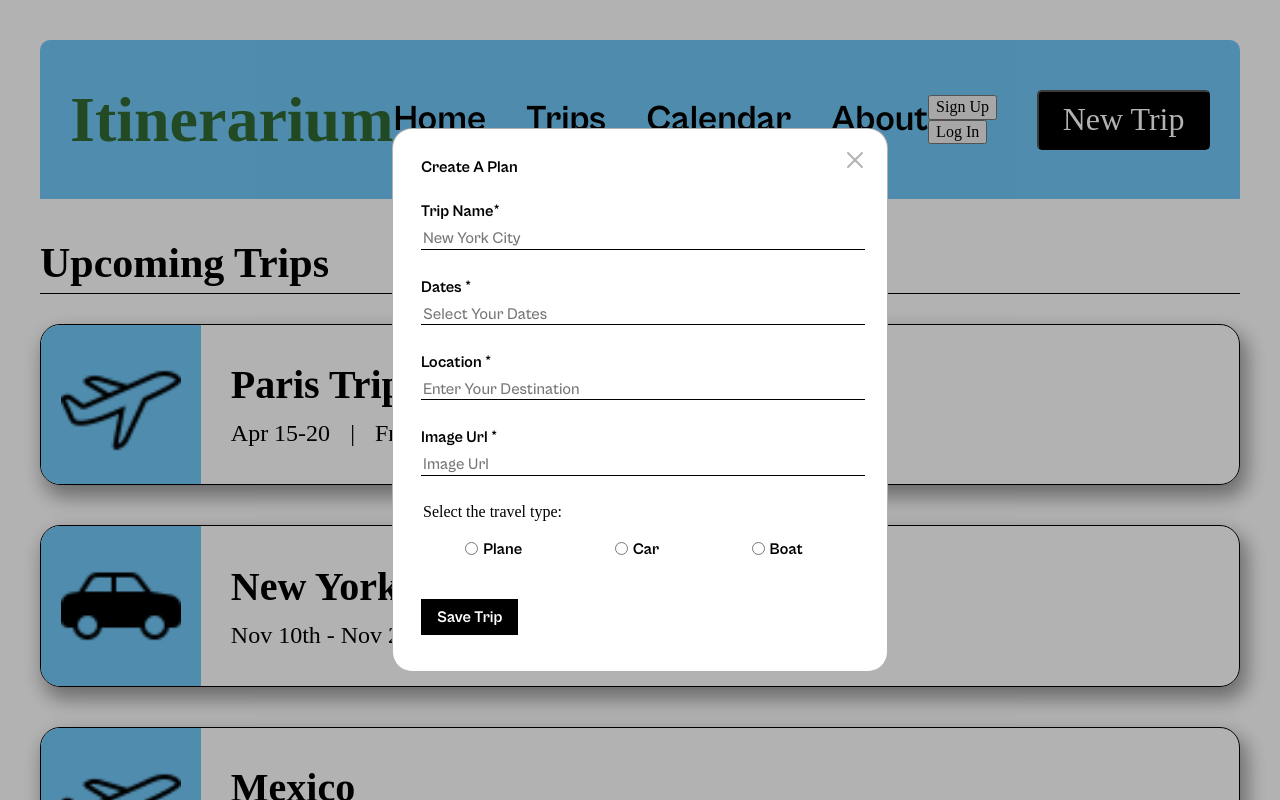
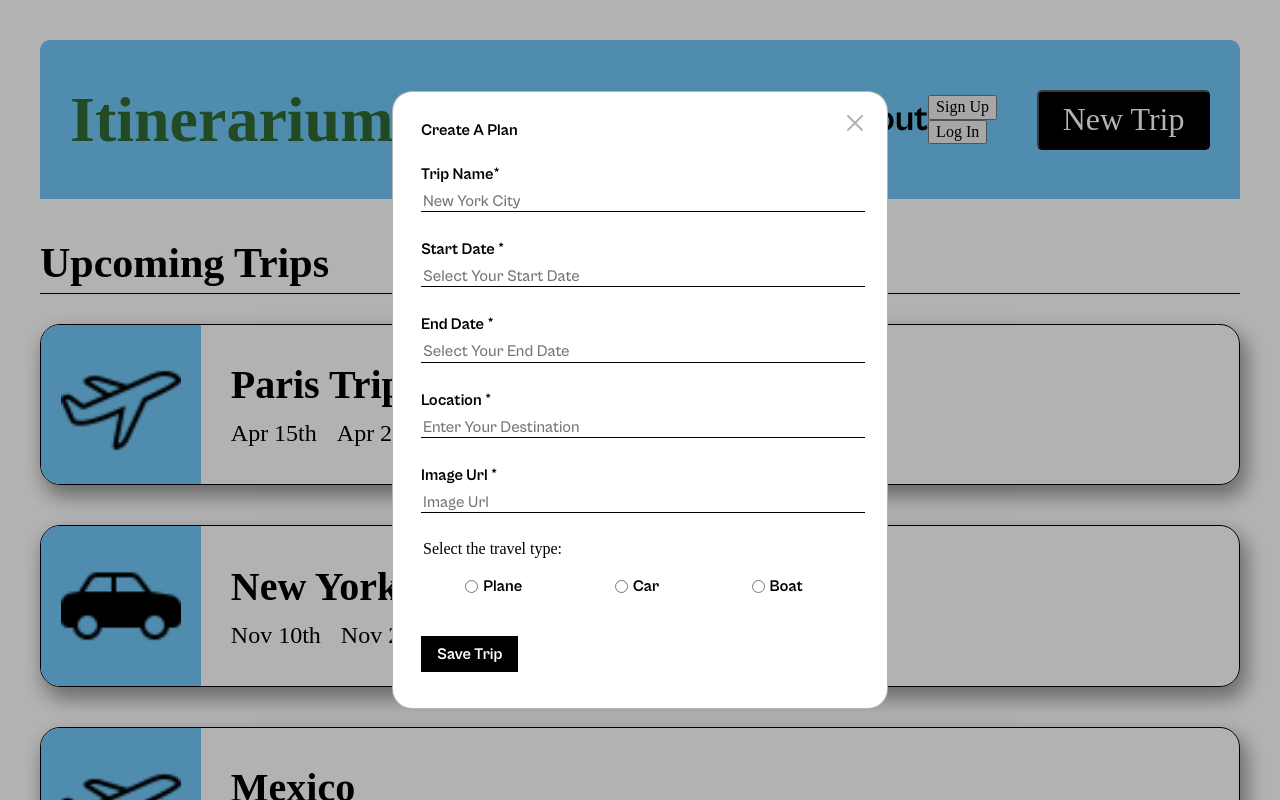
Before and after one commit to RyBCreates/june_code_jam, a React (Vite) app: page / in a window 1280 px wide. Both pictures are taken after a click on the button "New Trip". Shown: the top 800 px of the page. Built offline with nearby package versions, Linux system fonts and the light colour scheme.

Commit message:
Changed 'Dates' to 'Start Date' and 'End Date'

```diff
--- a/src/components/App/App.jsx
+++ b/src/components/App/App.jsx
@@ -141,10 +141,18 @@ function App() {
   //Create a New trip
   const [trips, setTrips] = useState([]);
 
-  const handleAddTripSubmit = (name, dates, location, imageUrl, travel) => {
+  const handleAddTripSubmit = (
+    name,
+    startDate,
+    endDate,
+    location,
+    imageUrl,
+    travel
+  ) => {
     const newTrip = {
       name,
-      dates,
+      startDate,
+      endDate,
       location,
       imageUrl,
       travel,
--- a/src/components/Modals/NewTripModal/NewTripModal.jsx
+++ b/src/components/Modals/NewTripModal/NewTripModal.jsx
@@ -4,7 +4,8 @@ import "../Modals.css";
 
 function NewTripModal({ closeModal, activeModal, buttonText, onAddTrip }) {
   const [name, setName] = useState("");
-  const [dates, setDates] = useState("");
+  const [startDate, setStartDate] = useState("");
+  const [endDate, setEndDate] = useState("");
   const [location, setLocation] = useState("");
   const [imageUrl, setImageUrl] = useState("");
   const [travel, setTravel] = useState("");
@@ -22,8 +23,13 @@ function NewTripModal({ closeModal, activeModal, buttonText, onAddTrip }) {
       return;
     }
 
-    if (!dates.trim()) {
-      alert("Please enter your dates");
+    if (!startDate.trim()) {
+      alert("Please enter your start date");
+      return;
+    }
+
+    if (!endDate.trim()) {
+      alert("Please enter your end date");
       return;
     }
 
@@ -42,10 +48,11 @@ function NewTripModal({ closeModal, activeModal, buttonText, onAddTrip }) {
       return;
     }
 
-    onAddTrip(name, dates, location, imageUrl, travel)
+    onAddTrip(name, startDate, endDate, location, imageUrl, travel)
       .then(() => {
         setName("");
-        setDates("");
+        setStartDate("");
+        setEndDate("");
         setLocation("");
         setImageUrl("");
         setTravel("");
@@ -80,16 +87,28 @@ function NewTripModal({ closeModal, activeModal, buttonText, onAddTrip }) {
               onChange={(e) => setName(e.target.value)}
             ></input>
           </label>
-          <label htmlFor="dates" className="modal__label">
-            Dates *
+          <label htmlFor="start-date" className="modal__label">
+            Start Date *
             <input
               required
               className="modal__input"
               type="text"
-              id="dates"
-              placeholder="Select Your Dates"
-              value={dates}
-              onChange={(e) => setDates(e.target.value)}
+              id="start-date"
+              placeholder="Select Your Start Date"
+              value={startDate}
+              onChange={(e) => setStartDate(e.target.value)}
+            ></input>
+          </label>
+          <label htmlFor="end-date" className="modal__label">
+            End Date *
+            <input
+              required
+              className="modal__input"
+              type="text"
+              id="end-date"
+              placeholder="Select Your End Date"
+              value={endDate}
+              onChange={(e) => setEndDate(e.target.value)}
             ></input>
           </label>
           <label htmlFor="location" className="modal__label">
--- a/src/components/TripCard/TripCard.jsx
+++ b/src/components/TripCard/TripCard.jsx
@@ -5,7 +5,9 @@ function TripCard({ trip }) {
     <li className="trips__card" key="trip1">
       <div className="trips__info">
         <h3 className="trips__name">{trip.name}</h3>
-        <p className="trips__dates">{trip.dates}</p>
+        <p className="trips__start-date">{trip.startDate}</p>
+        <p className="trips__end-date">{trip.endDate}</p>
+
         <p className="trips__location">{trip.location}</p>
       </div>
       <img src={trip.imageUrl} alt={trip.name} className="trips__image" />
--- a/src/components/Trips/Trips.css
+++ b/src/components/Trips/Trips.css
@@ -62,7 +62,13 @@
   margin: 0 0 5px;
 }
 
-.trips__dates {
+.trips__start-date {
+  font-size: 24px;
+  margin: 0;
+  color: grey;
+}
+
+.trips__end-date {
   font-size: 24px;
   margin: 0;
   color: grey;
--- a/src/components/Trips/Trips.jsx
+++ b/src/components/Trips/Trips.jsx
@@ -20,7 +20,9 @@ function Trips({ handleNewTripClick, trips }) {
         <li className="trips__card" key="trip2">
           <div className="trips__info">
             <h3 className="trips__name">Paris</h3>
-            <p className="trips__dates">Apr 15th-20th</p>
+            <p className="trips__start-date">Apr 15th</p>
+            <p className="trips__end-date">Apr 20th</p>
+
             <p className="trips__location">Paris, France</p>
           </div>
           <img src={null} alt="trip name" className="trips__image" />
--- a/src/components/Upcoming/Upcoming.css
+++ b/src/components/Upcoming/Upcoming.css
@@ -71,7 +71,11 @@
   font-size: 24px;
 }
 
-.upcoming__dates {
+.upcoming__start-date {
+  margin: 0;
+}
+
+.upcoming__end-date {
   margin: 0;
 }
 
--- a/src/components/Upcoming/Upcoming.jsx
+++ b/src/components/Upcoming/Upcoming.jsx
@@ -17,7 +17,9 @@ function Upcoming({ handleNewTripClick }) {
           <div className="upcoming__trip-container">
             <h3 className="upcoming__trip-name">Paris Trip</h3>
             <div className="upcoming__info">
-              <p className="upcoming__dates">Apr 15-20</p>
+              <p className="upcoming__start-date">Apr 15th</p>
+              <p className="upcoming__end-date">Apr 20th</p>
+
               <p className="upcoming__info-divider">|</p>
               <p className="upcoming__location">France</p>
             </div>
@@ -29,7 +31,8 @@ function Upcoming({ handleNewTripClick }) {
           <div className="upcoming__trip-container">
             <h3 className="upcoming__trip-name">New York Here We Come</h3>
             <div className="upcoming__info">
-              <p className="upcoming__dates">Nov 10th - Nov 20th</p>
+              <p className="upcoming__start-date">Nov 10th</p>
+              <p className="upcoming__end-date">Nov 20th</p>
               <p className="upcoming__info-divider">|</p>
               <p className="upcoming__location">New York City, New York</p>
             </div>
@@ -45,7 +48,8 @@ function Upcoming({ handleNewTripClick }) {
           <div className="upcoming__trip-container">
             <h3 className="upcoming__trip-name">Mexico</h3>
             <div className="upcoming__info">
-              <p className="upcoming__dates">June 15th - June 18th</p>
+              <p className="upcoming__start-date">June 15th</p>
+              <p className="upcoming__end-date">June 18th</p>
               <p className="upcoming__info-divider">|</p>
               <p className="upcoming__location">Playa Del Carmen</p>
             </div>
```
